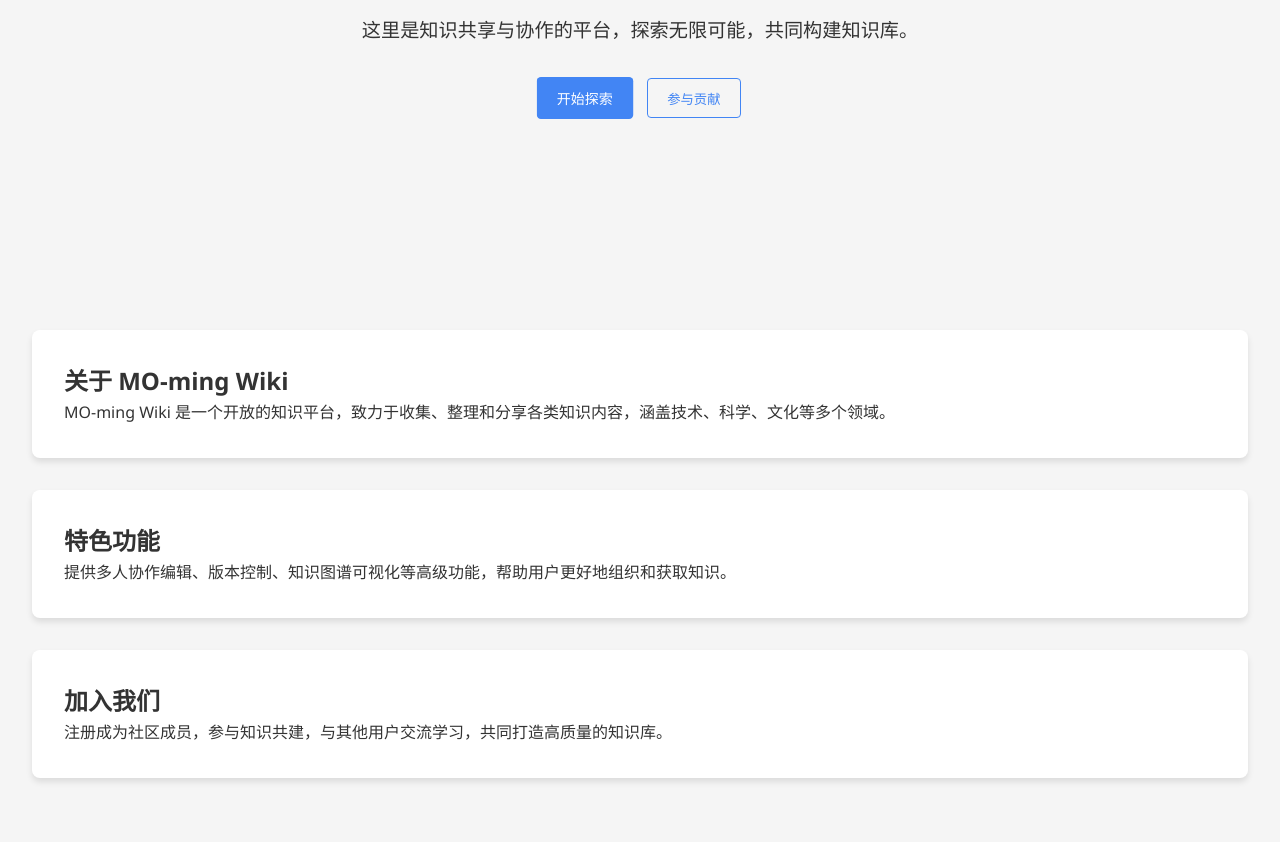
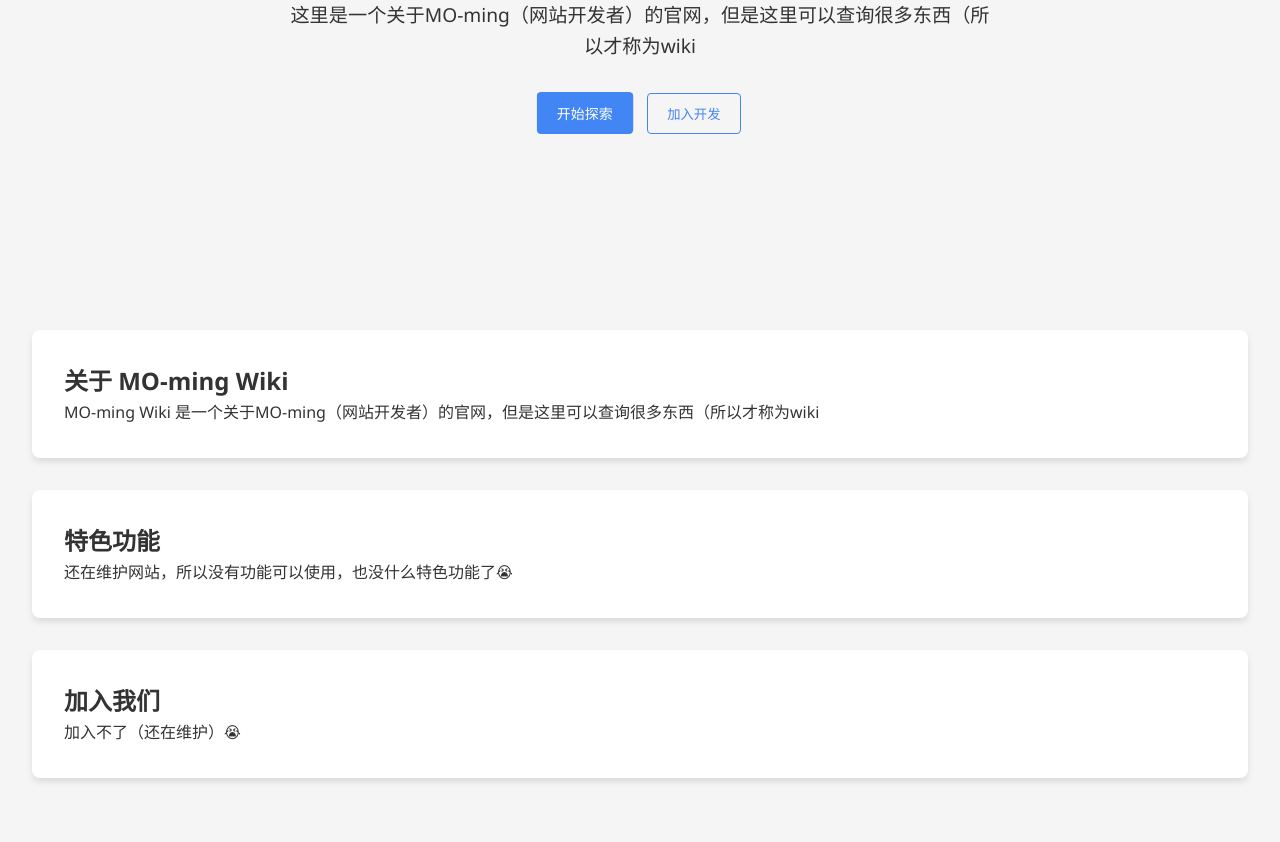
Before and after one commit to MO-ming4/mo-ming-wiki.github.io, a plain HTML site: page index.html in a window 1280 px wide. Shown: the part 422-1264 px from the top of the page. Drawn offline with Linux system fonts and the light colour scheme.

Commit message:
Update index.html

```diff
--- a/index.html
+++ b/index.html
@@ -483,27 +483,27 @@
     <main>
         <section class="hero">
             <h1>欢迎来到 MO-ming Wiki</h1>
-            <p>这里是知识共享与协作的平台，探索无限可能，共同构建知识库。</p>
+            <p>这里是一个关于MO-ming（网站开发者）的官网，但是这里可以查询很多东西（所以才称为wiki</p>
             <div class="hero-buttons">
                 <button class="btn btn-primary pulse">开始探索</button>
-                <button class="btn btn-outline">参与贡献</button>
+                <button class="btn btn-outline">加入开发</button>
             </div>
         </section>
 
         <section>
             <div class="card">
                 <h2>关于 MO-ming Wiki</h2>
-                <p>MO-ming Wiki 是一个开放的知识平台，致力于收集、整理和分享各类知识内容，涵盖技术、科学、文化等多个领域。</p>
+                <p>MO-ming Wiki 是一个关于MO-ming（网站开发者）的官网，但是这里可以查询很多东西（所以才称为wiki</p>
             </div>
 
             <div class="card">
                 <h2>特色功能</h2>
-                <p>提供多人协作编辑、版本控制、知识图谱可视化等高级功能，帮助用户更好地组织和获取知识。</p>
+                <p>还在维护网站，所以没有功能可以使用，也没什么特色功能了😭</p>
             </div>
 
             <div class="card">
                 <h2>加入我们</h2>
-                <p>注册成为社区成员，参与知识共建，与其他用户交流学习，共同打造高质量的知识库。</p>
+                <p>加入不了（还在维护）😭</p>
             </div>
         </section>
     </main>
```
